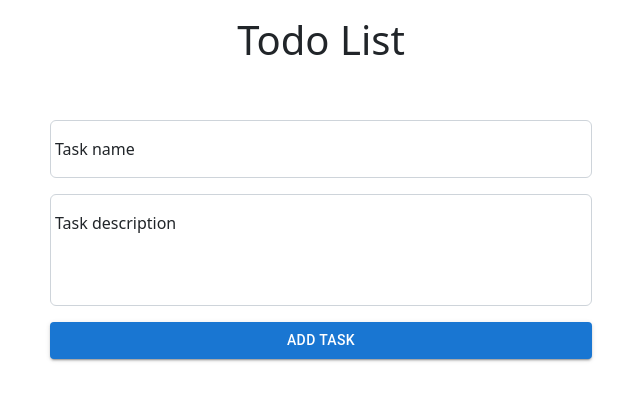
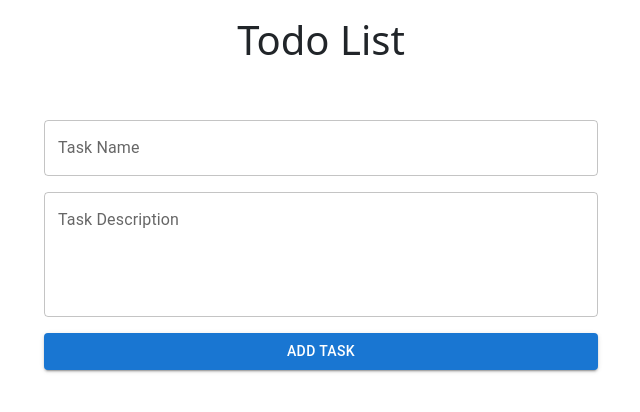
Before and after one commit to CiroJSCH/TODO-app-react, a React (Vite) app: page / in a window 1280 px wide. Shown: the top 412 px of the page, without its empty margins (319-959 px from the left). Built offline with nearby package versions, Linux system fonts and the light colour scheme.

Commit message:
Cambiado estilos y añadidas validaciones

```diff
--- a/src/components/TaskForm.jsx
+++ b/src/components/TaskForm.jsx
@@ -1,45 +1,88 @@
-import { useContext, useRef } from "react";
+import { useContext, useState } from "react";
 import { Button } from "@mui/material";
 import { TaskContext } from "../context/TaskContext";
+import TextField from "@mui/material/TextField";
 
 const TaskForm = () => {
+  const [name, setName] = useState("");
+  const [errorName, setErrorName] = useState(false);
+  const [errorNameDetail, setErrorNameDetail] = useState("");
 
-  const refName = useRef(null);
-  const refDescription = useRef(null);
+  const [description, setDescription] = useState("");
+  const [errorDescription, setErrorDescription] = useState(false);
+  const [errorDescDetail, setErrorDescDetail] = useState("");
 
-  const { createTask }= useContext(TaskContext);
+  const { createTask } = useContext(TaskContext);
+
+  const nameHandler = (e) => {
+    setName(e.target.value);
+  };
+
+  const descriptionHandler = (e) => {
+    setDescription(e.target.value);
+  };
 
   const submitHandler = () => {
-    createTask(refName.current.value, refDescription.current.value);
-    refName.current.value = "";
-    refDescription.current.value = "";
-  }
+    if (name === "") {
+      setErrorName(true);
+      setErrorNameDetail("This field is required");
+    } else if (name.length > 30) {
+      setErrorName(true);
+      setErrorNameDetail("Max 30 characters");
+    } else {
+      setErrorName(false);
+      setErrorNameDetail("");
+    }
+
+    if (description === "") {
+      setErrorDescription(true);
+      setErrorDescDetail("This field is required");
+    } else if (description.length > 100) {
+      setErrorDescription(true);
+      setErrorDescDetail("Max 100 characters");
+    } else {
+      setErrorDescription(false);
+      setErrorDescDetail("");
+    }
+
+    if (!errorName && !errorDescription) {
+      if (name !== "" && description !== "") {
+        createTask(name, description);
+      }
+    }
+  };
 
   return (
-    <div className="container mt-5">
-      <div className="row d-flex flex-column d-flex align-items-center">
-        <div className="form-floating col-lg-6 col-xs-12 mb-3 px-2">
-          <input
-            type="Name"
-            className="form-control"
-            id="floatingInput"
-            placeholder="Name"
-            ref={refName}
-          ></input>
-          <label htmlFor="floatingInput">Task name</label>
-        </div>
-        <div className="form-floating col-lg-6 col-xs-12 px-2">
-          <textarea
-            type="description"
-            className="form-control"
-            id="floatingDescription"
-            placeholder="Description"
-            style={{ height: "7rem", resize: "none" }}
-            ref={refDescription}
-          ></textarea>
-          <label htmlFor="floatingDescription">Task description</label>
-          <Button className="mt-3 w-100" variant="contained" onClick={submitHandler}>Add Task</Button>
-        </div>
+    <div className="row d-flex flex-column align-items-center mt-5">
+      <div className="col-lg-6 col-xs-12 mb-3 px-2 d-flex flex-column">
+        <TextField
+          id="outlined-basic-name"
+          label="Task Name"
+          variant="outlined"
+          className="mb-3"
+          onChange={nameHandler}
+          value={name}
+          error={errorName}
+          helperText={errorNameDetail}
+        />
+        <TextField
+          id="outlined-basic-description"
+          label="Task Description"
+          variant="outlined"
+          multiline
+          rows={4}
+          onChange={descriptionHandler}
+          value={description}
+          error={errorDescription}
+          helperText={errorDescDetail}
+        />
+        <Button
+          className="mt-3 w-100"
+          variant="contained"
+          onClick={submitHandler}
+        >
+          Add Task
+        </Button>
       </div>
     </div>
   );
```
